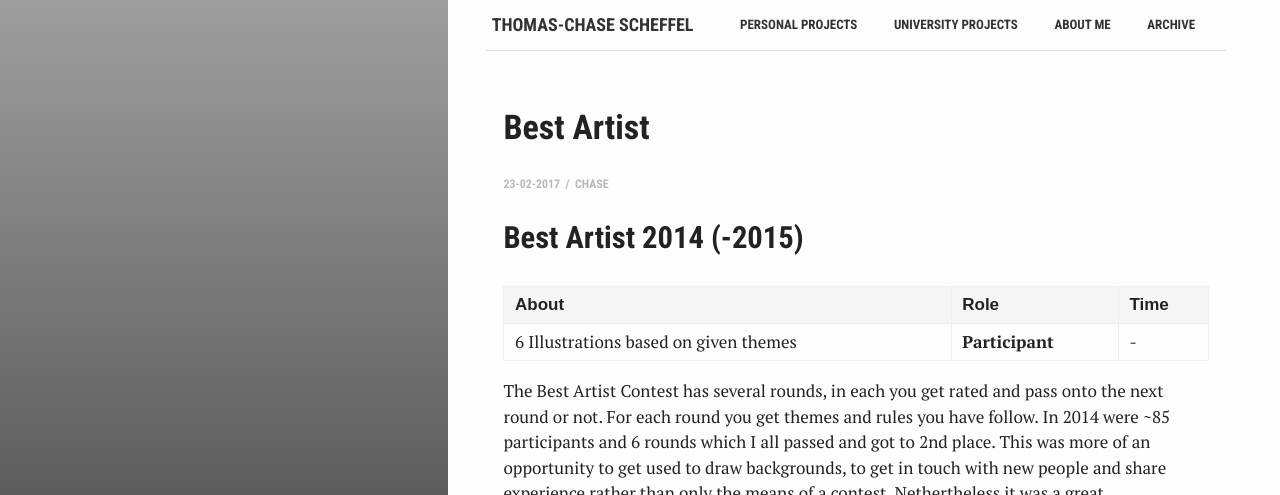
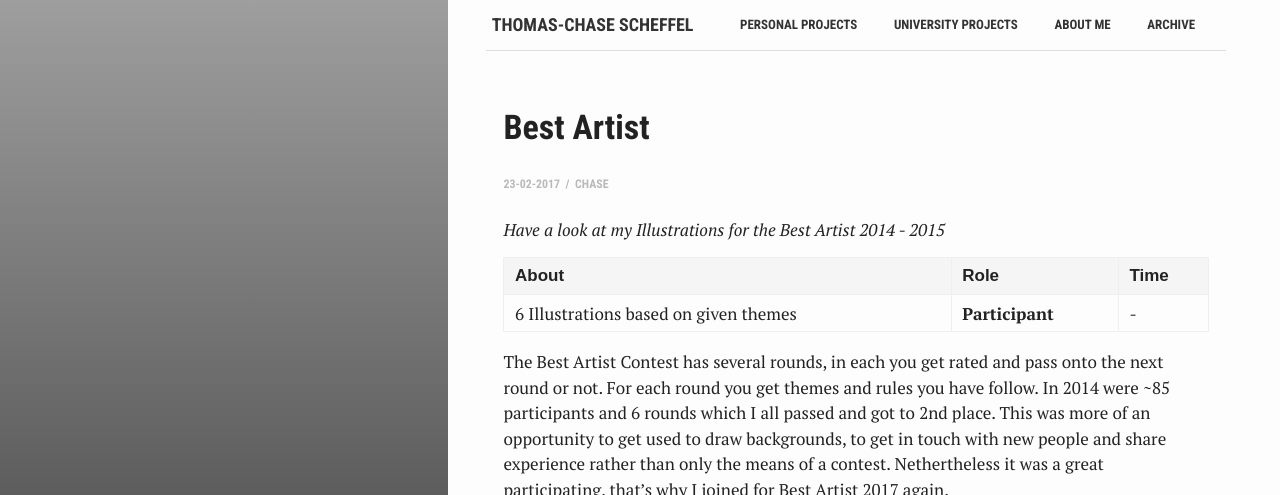
Before and after one commit to ChaseTheHunter/chasethehunter.github.io, a Jekyll site: the page built from _posts/2017-02-23-best-artist.markdown, in a window 1280 px wide and 900 px high, cut to the strip 0-495 px from the top of the window. Built offline with Jekyll 4.4.1, drawn with Linux system fonts in a browser that asks for light colours; some of the changed text lies outside the part shown.

Commit message:
Update 2017-02-23-best-artist.markdown

```diff
--- a/_posts/2017-02-23-best-artist.markdown
+++ b/_posts/2017-02-23-best-artist.markdown
@@ -2,7 +2,7 @@
   layout: post
   title:  "Best Artist"
   crawlertitle: "best artist"
-  summary: "Have a look at some of my private projects, collaborations and contests."
+  summary: "Have a look at my Illustrations for the Best Artist 2014 - 2015"
   date:   2017-02-23 23:09:47 +0700
   categories: personal_projects
   tags: 'Personal-Projects'
@@ -10,8 +10,8 @@
   active: Personal Projects
   bg: 'aside/ba.png'
 ---
+*Have a look at my Illustrations for the Best Artist 2014 - 2015*
 
-## **Best Artist 2014 (-2015)**
 
 About | Role | Time |
 ------------ | -------------| -------- |----|
```
